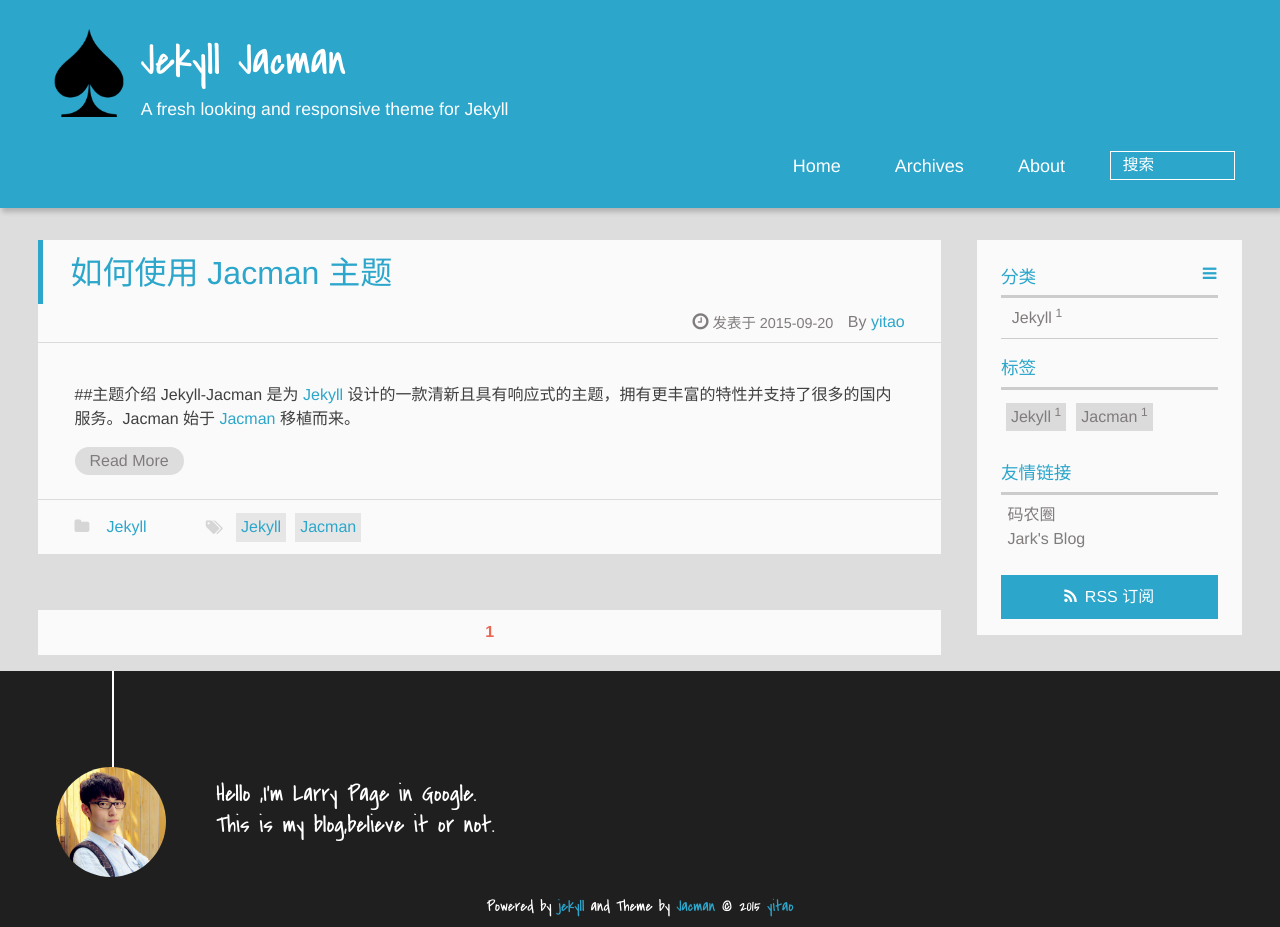
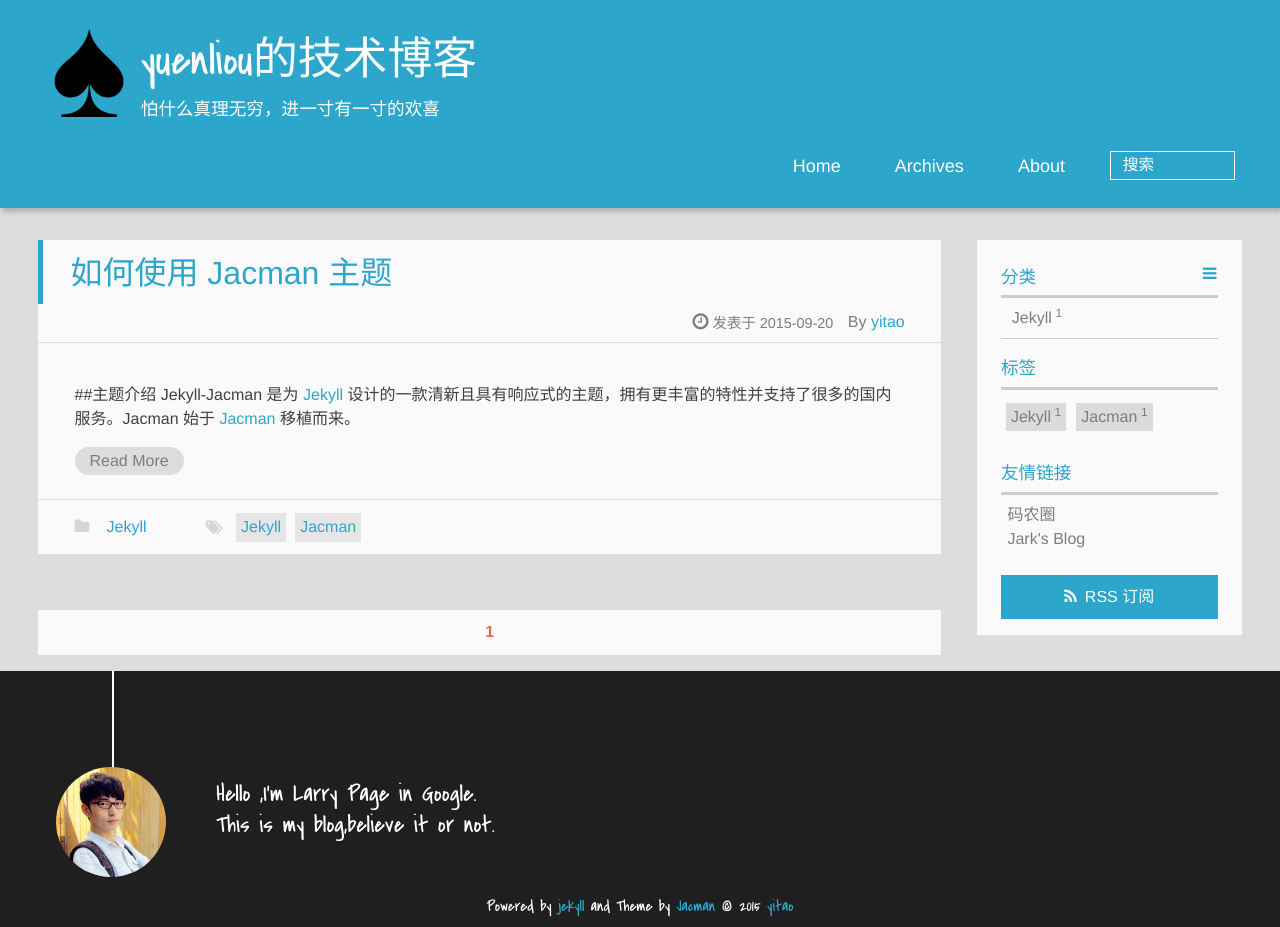
Before and after one commit to MarkStray/yuenliou.github.io, a Jekyll site: the page built from index.html, in a window 1280 px wide. Built offline with Jekyll 4.4.1, drawn with Linux system fonts in a browser that asks for light colours; Markdown is read by kramdown in place of the engine named in the settings; the list of posts is cut into pages by our own code.

Commit message:
Update _config.yml

```diff
--- a/_config.yml
+++ b/_config.yml
@@ -24,8 +24,8 @@ redcarpet:
     - with_toc_data
 
 
-title : Jekyll Jacman
-tagline: A fresh looking and responsive theme for Jekyll
+title : yuenliou的技术博客
+tagline: 怕什么真理无穷，进一寸有一寸的欢喜
 
 defaults:
   -
```
